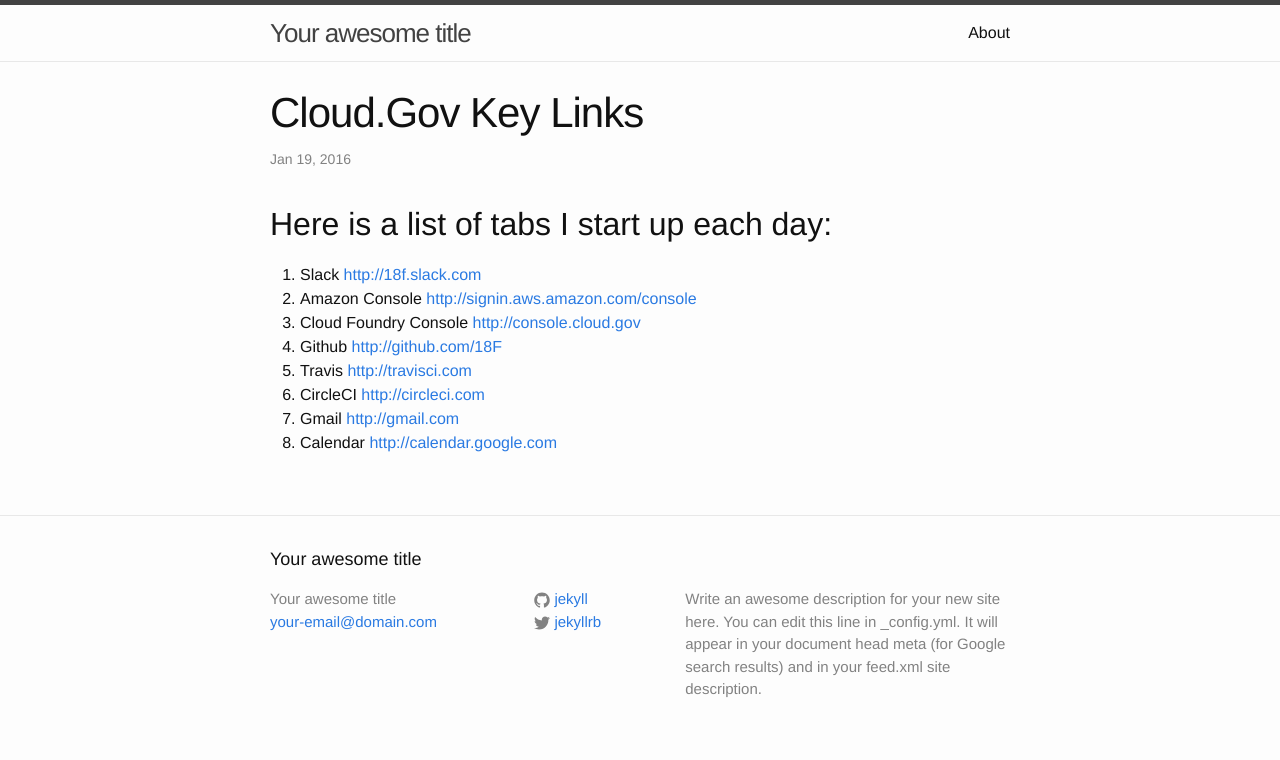
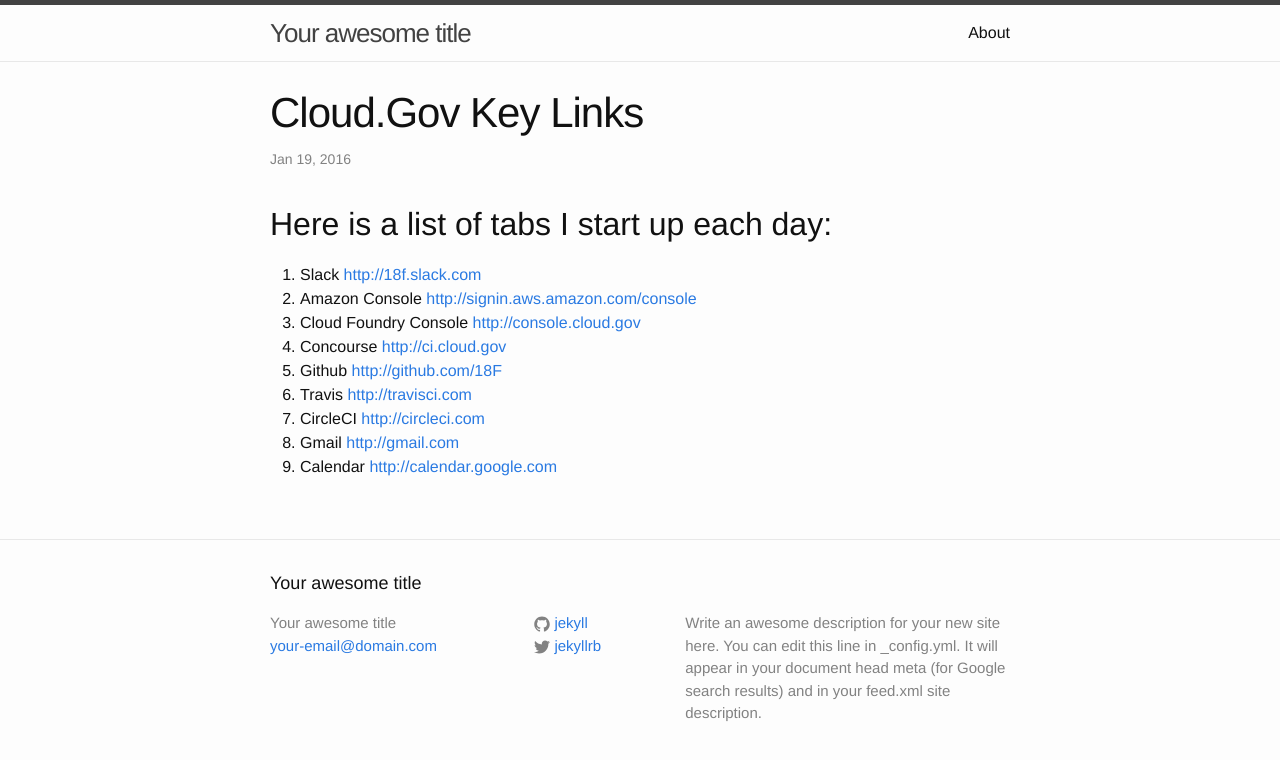
Before and after one commit to sharms/sharms.github.io, a Jekyll site: the page built from _posts/2016-01-19-Cloud-Gov-Ops.md, in a window 1280 px wide. Shown: the top 760 px of the page. Built offline with Jekyll 4.4.1, drawn with Linux system fonts in a browser that asks for light colours.

Commit message:
Add Concourse

```diff
--- a/_posts/2016-01-19-Cloud-Gov-Ops.md
+++ b/_posts/2016-01-19-Cloud-Gov-Ops.md
@@ -11,6 +11,7 @@ Here is a list of tabs I start up each day:
 1. Slack <http://18f.slack.com>
 1. Amazon Console <http://signin.aws.amazon.com/console>
 1. Cloud Foundry Console <http://console.cloud.gov>
+1. Concourse <http://ci.cloud.gov>
 1. Github <http://github.com/18F>
 1. Travis <http://travisci.com>
 1. CircleCI <http://circleci.com>
```
